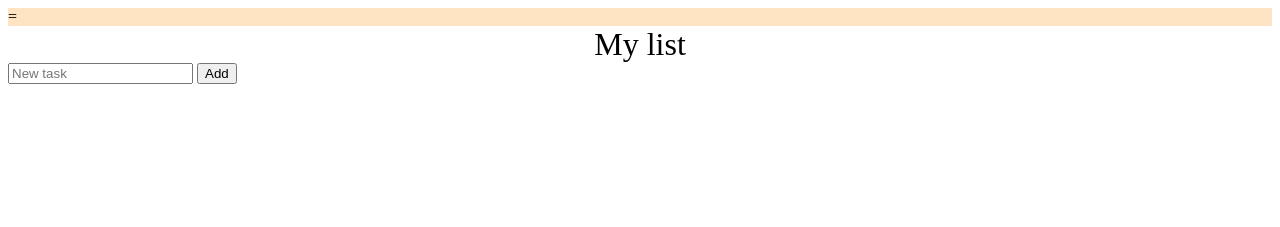
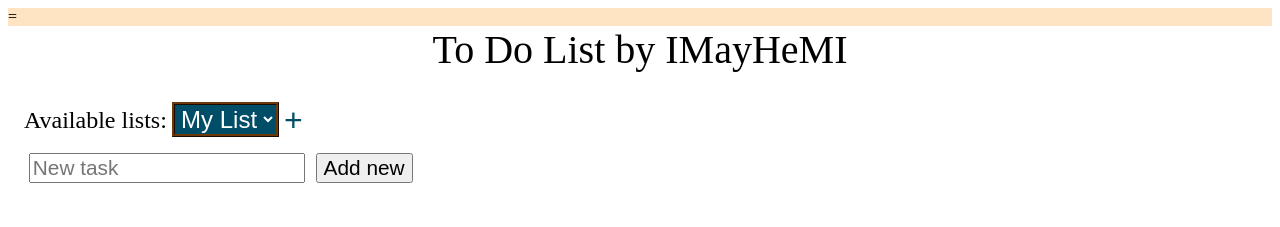
Before and after one commit to IMayHeMI/To-Do-List, a website built with webpack: page src/template.html in a window 1280 px wide. Built offline with nearby package versions, Linux system fonts and the light colour scheme.

Commit message:
Add solid oredered structure of containers, add basic styles to elements

```diff
--- a/src/styles.css
+++ b/src/styles.css
@@ -4,11 +4,17 @@
 
 .header {
     text-align: center;
-    font-size: 2rem;
+    font-size: 2.5rem;
+    margin-bottom: 25px;
+}
+
+.selector {
+    margin: 1em;
 }
 
 .selector label {
     font-size: 1.5rem;
+    margin-right: 0.2em;
 }
 
 .selector select {
@@ -37,3 +43,24 @@
     cursor: pointer;
     color: black;
 }
+
+#newTodoInput {
+    font-size: 1.3rem;
+    margin: 0em 1em;
+}
+
+#todoList {
+    list-style: none;
+    padding: 10px;
+    font-size: 1.3rem;
+}
+
+li {
+    margin: 10px;
+    font-size: 1.3rem;
+}
+
+#addTodo {
+    font-size: 1.3rem;
+    margin: 0px -10px;
+}
--- a/src/template.html
+++ b/src/template.html
@@ -10,15 +10,11 @@
         =
     </div>
 
-    <div class="header">My list</div>
+    <div class="header">To Do List by IMayHeMI</div>
 
     <div class="content">
-        <div class="list">
-            <form id="todoForm">
-                <input id="newTodo" placeholder="New task"/>
-                <button type="submit">Add</button>
-            </form>
-        </div>
+        <div class="selector"></div>
+        <div class="listContainer"></div>
     </div>
 </body>
 </html>
```
